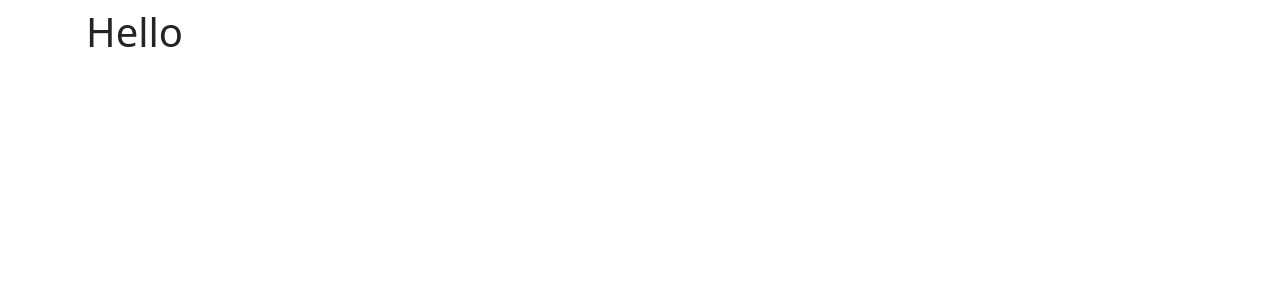
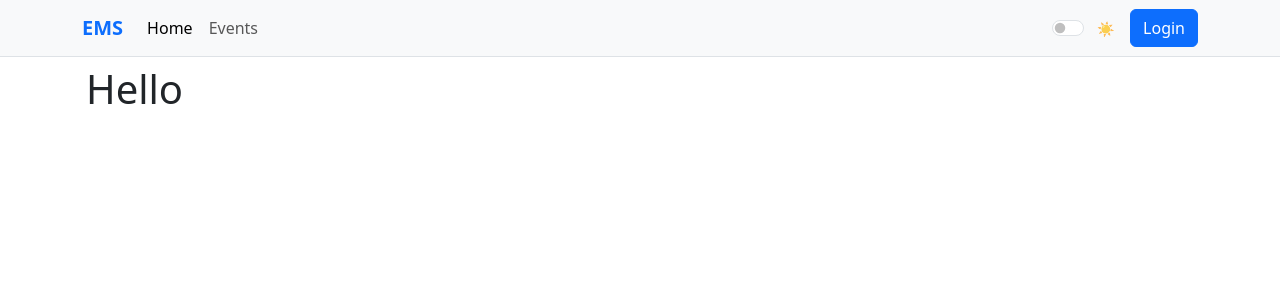
Before and after one commit to aakhyan-cogni/ems, a React (Vite) app in the folder web/: page / in a window 1280 px wide. Shown: the top 300 px of the page. Built offline with nearby package versions, Linux system fonts and the light colour scheme.

Commit message:
add navbar

```diff
--- a/web/src/App.tsx
+++ b/web/src/App.tsx
@@ -1,5 +1,3 @@
-import "./App.css";
-
 function App() {
 	return (
 		<div className="container py-2 px-3 mx-auto">
--- /dev/null
+++ b/web/src/components/Navbar.tsx
@@ -0,0 +1,48 @@
+import { Link, NavLink } from "react-router";
+import ThemeSwitch from "./ThemeSwitch";
+
+export default function Navbar() {
+	return (
+		<nav className="navbar navbar-expand-lg border-bottom sticky-top bg-body-tertiary">
+			<div className="container">
+				<Link className="navbar-brand fw-bold text-primary" to="/">
+					EMS
+				</Link>
+
+				<button
+					className="navbar-toggler shadow-none border-0"
+					type="button"
+					data-bs-toggle="collapse"
+					data-bs-target="#emsNav"
+					aria-controls="emsNav"
+					aria-expanded="false"
+					aria-label="Toggle navigation"
+				>
+					<span className="navbar-toggler-icon"></span>
+				</button>
+
+				<div className="collapse navbar-collapse" id="emsNav">
+					<ul className="navbar-nav me-auto mb-2 mb-lg-0">
+						<li className="nav-item">
+							<NavLink className="nav-link" to="/">
+								Home
+							</NavLink>
+						</li>
+						<li className="nav-item">
+							<NavLink className="nav-link" to="/events">
+								Events
+							</NavLink>
+						</li>
+					</ul>
+
+					<div className="d-flex flex-column flex-lg-row align-items-lg-center gap-3 mt-3 mt-lg-0">
+						<ThemeSwitch />
+						<Link to="/login" className="btn btn-primary w-100 w-lg-auto">
+							Login
+						</Link>
+					</div>
+				</div>
+			</div>
+		</nav>
+	);
+}
--- /dev/null
+++ b/web/src/components/ThemeSwitch.tsx
@@ -0,0 +1,34 @@
+import { useEffect, useState } from "react";
+
+export default function ThemeSwitch() {
+	const [isDark, setIsDark] = useState(() => {
+		return localStorage.getItem("theme") === "dark";
+	});
+
+	useEffect(() => {
+		const theme = isDark ? "dark" : "light";
+		document.documentElement.setAttribute("data-bs-theme", theme);
+		localStorage.setItem("theme", theme);
+	}, [isDark]);
+
+	return (
+		<div className="form-check form-switch mb-0">
+			<input
+				className="form-check-input"
+				type="checkbox"
+				role="switch"
+				id="themeSwitch"
+				checked={isDark}
+				onChange={() => setIsDark(!isDark)}
+				style={{ cursor: "pointer" }}
+			/>
+			<label
+				className={`form-check-label small d-none d-xl-inline ${isDark ? "text-info" : "text-muted"}`}
+				htmlFor="themeSwitch"
+				style={{ cursor: "pointer", marginLeft: "5px" }}
+			>
+				{isDark ? "🌙" : "☀️"}
+			</label>
+		</div>
+	);
+}
--- a/web/src/main.tsx
+++ b/web/src/main.tsx
@@ -4,10 +4,12 @@ import App from "./App";
 import "./style.scss";
 import { BrowserRouter, Route, Routes } from "react-router";
 import Login from "./pages/login";
-// import * as bootstrap from 'bootstrap';
+import Navbar from "./components/Navbar";
+import "bootstrap";
 
 createRoot(document.getElementById("root")!).render(
 	<BrowserRouter>
+		<Navbar />
 		<Routes>
 			<Route path="/" element={<App />} />
 			<Route path="/login" element={<Login />} />
```
